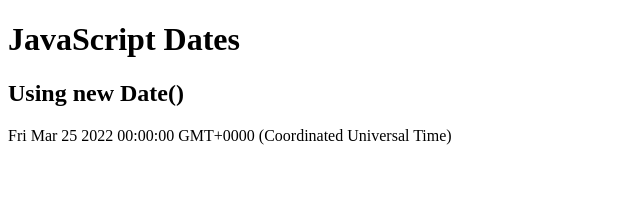
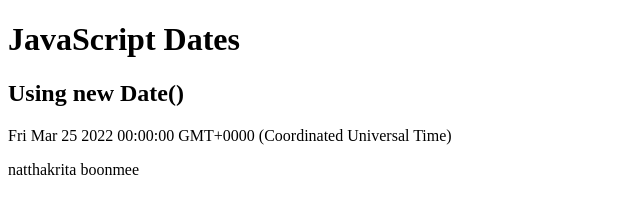
Before and after one commit to 670710621/517101_621, a plain HTML site: page index.html in a window 1280 px wide. Shown: the whole page, without its empty margins (0-640 px from the left). Drawn offline with Linux system fonts and the light colour scheme.

Commit message:
เพิ่มชื่อ

```diff
--- a/index.html
+++ b/index.html
@@ -1,5 +1,6 @@
 <!DOCTYPE html>
 <html>
+
 <body>
 
   <h1>JavaScript Dates</h1>
@@ -13,4 +14,6 @@ document.getElementById("demo").innerHTML = d;
   </script>
 
 </body>
+
 </html>
+natthakrita boonmee
```
Lines whose indentation alone changed are shown as unchanged.
